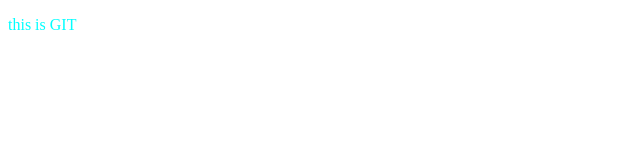
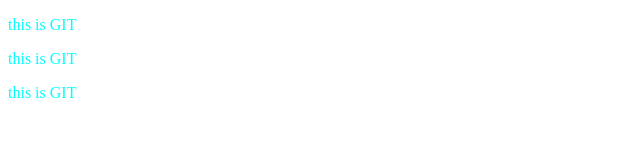
Before and after one commit to Feriyalfj/fajafront, a plain HTML site: page index.html in a window 1280 px wide. Shown: the whole page, without its empty margins (0-640 px from the left). Drawn offline with Linux system fonts and the light colour scheme.

Commit message:
second commit

```diff
--- a/index.html
+++ b/index.html
@@ -10,6 +10,8 @@
 </head>
 <body>
     <p>this is GIT</p>
+    <p>this is GIT</p>
+    <p>this is GIT</p>
 
 </body>
 </html>
```
